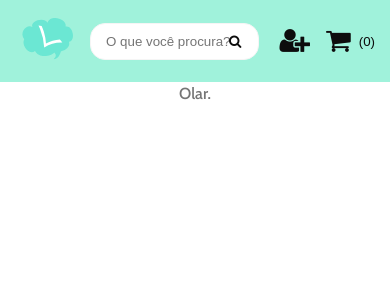
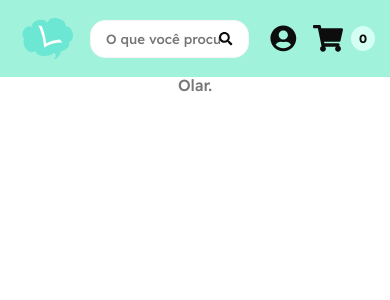
Before and after one commit to gabrielaalvescosta/livraria-liberta, a React (Create React App) app: page / in a window 390 px wide. Shown: the top 300 px of the page. Built offline with nearby package versions, Linux system fonts and the light colour scheme.

Commit message:
Header pronto (estrutura e versão mobile)

```diff
--- a/package.json
+++ b/package.json
@@ -3,8 +3,12 @@
   "version": "0.1.0",
   "private": true,
   "dependencies": {
+    "@fortawesome/fontawesome-svg-core": "^1.2.36",
+    "@fortawesome/free-brands-svg-icons": "^5.15.4",
+    "@fortawesome/free-regular-svg-icons": "^5.15.4",
+    "@fortawesome/free-solid-svg-icons": "^5.15.4",
+    "@fortawesome/react-fontawesome": "^0.1.16",
     "bootstrap": "^5.1.3",
-    "font-awesome": "^4.7.0",
     "node-sass": "^7.0.1",
     "react": "^17.0.2",
     "react-dom": "^17.0.2",
--- a/public/index.html
+++ b/public/index.html
@@ -5,10 +5,7 @@
     <meta name="viewport" content="width=device-width, initial-scale=1" />
 
     <title>Liberta</title>
-   <!-- Google Fonts -->
-   <link rel="preconnect" href="https://fonts.googleapis.com">
-   <link rel="preconnect" href="https://fonts.gstatic.com" crossorigin>
-   <link href="https://fonts.googleapis.com/css2?family=Cabin:wght@400;500;700&display=swap" rel="stylesheet">
+
   </head>
   <body>
     <noscript>You need to enable JavaScript to run this app.</noscript>
--- a/src/components/Header/Header.jsx
+++ b/src/components/Header/Header.jsx
@@ -3,6 +3,9 @@ import { NavLink } from 'react-router-dom';
 import Logo from "../../assets/Logo";
 import { Container, Wrapper, Left, Center, Botoes } from './styles'
 import './header.scss'
+import { FontAwesomeIcon } from '@fortawesome/react-fontawesome';
+import { faUserCircle, faShoppingCart, faSearch } from '@fortawesome/free-solid-svg-icons';
+
 
 export default function Header() {
 
@@ -16,19 +19,19 @@ export default function Header() {
     <Center>
     <form className="formulario">
     <input className="pesquisar" type="search" placeholder="O que você procura?" aria-label="Search"/>
-    <button className="lupa" type="submit"><i className="fa fa-search" aria-hidden="true"></i></button>
+    <button className="lupa" type="submit"><FontAwesomeIcon icon={faSearch} /></button>
     </form>
     </Center>
 
 
     <Botoes>
     <button className="cadastre-se">
-    <NavLink to="/login"><i className="fa fa-user-plus me-1"></i></NavLink>
+    <NavLink to="/login"><FontAwesomeIcon icon={faUserCircle} className="fa-user" /></NavLink>
       <NavLink to="/login" className="link-cadastre">Entre ou Cadastre-se</NavLink>
     </button>
     <button className="cadastre-se">
-    <NavLink to="/carrinho"><i className="fa fa-shopping-cart me-1"></i> </NavLink>
-    <NavLink to="/carrinho">(0)</NavLink>
+    <NavLink to="/carrinho"><FontAwesomeIcon icon={faShoppingCart} className="fa-cart" /></NavLink>
+    <NavLink to="/carrinho" className="carrinho-cont">0</NavLink>
     </button>
     </Botoes>
 
--- a/src/components/Header/header.scss
+++ b/src/components/Header/header.scss
@@ -1,3 +1,5 @@
+/* HEADER.SCSS */
+
 
 /* PESQUISA */
 
@@ -12,6 +14,7 @@
     border: 1px solid whitesmoke;
     border-radius: 15px;
     font-weight: 500;
+    font-family: var(--ff-fonte);
 }
 
 .pesquisar:hover {
@@ -33,26 +36,42 @@
 .cadastre-se {
         max-width: 120px;
         display: flex;
+        font-family: var(--ff-fonte);
         align-items: center;
         text-align: left;
         background: transparent;
         border: none;
 }
 
-.fa-user-plus, .fa-shopping-cart {
+.fa-user, .fa-cart {
         font-size: 2em !important;
         margin: 0.5rem;
 }
 
-/* MEDIA */
+/* CARRINHO */
 
-@media(max-width: 768px) {
+.carrinho-cont {
+        border-radius: 50%;
+        padding: 5px;
+        width: 24px;
+        text-align: center;
+        font-size: 0.9em;
+        font-family: var(--ff-fonte);
+        font-weight: bold;
+        background: #d6fff3;
+        color: var(--clr-preto);
+}
+
+/* MEDIA QUERIES */
+
+@media(max-width: 1490px) {
         a.link-cadastre {
                 display:none;
         }
 
         .iberta {
                 display: none;
+                max-width: 60px;
               }
 
       }
--- a/src/components/Header/styles.js
+++ b/src/components/Header/styles.js
@@ -1,3 +1,5 @@
+// STYLES.JS
+
 import styled from 'styled-components';
 
 export const Container = styled.div `
@@ -13,6 +15,7 @@ export const Wrapper = styled.div `
     width: 75vw;
     align-items: center;
     justify-content: center;
+
 
     @media(max-width: 768px) {
         width:100vw;
@@ -35,7 +38,7 @@ export const Left = styled.div `
       }
 `
 export const Center = styled.div `
-    flex: 3;
+    flex: 4;
 
 `
 export const Botoes = styled.div `
--- a/src/index.scss
+++ b/src/index.css
@@ -1,3 +1,4 @@
+@import url('https://fonts.googleapis.com/css2?family=Readex+Pro:wght@200;400;500;700&display=swap');
 
 :root {
 
@@ -11,7 +12,7 @@
 
   --mq-mobile: 768px;
   --mq-tablet: 1010px;
-
+  --ff-fonte: 'Readex Pro', sans-serif;
 }
 
 *,
@@ -20,6 +21,14 @@
   margin: 0;
   padding: 0;
   box-sizing: border-box;
+}
+
+
+body {
+  color: var(--clr-cinza-800);
+  line-height: 1.5;
+  font-family: 'Readex Pro', sans-serif;
+  font-weight: 500;
 }
 
 html, div, span, applet, object, iframe,
@@ -64,13 +73,7 @@ table {
 	border-spacing: 0;
 }
 
-body {
-  font-family: var(--ff-fonte);
-  color: var(--clr-cinza-800);
-  line-height: 1.5;
-  font-family: Cabin, sans-serif;
-  font-weight: 500;
-}
+
 
 a {
     color: var(--clr-preto);
--- a/src/index.js
+++ b/src/index.js
@@ -5,8 +5,7 @@ import {BrowserRouter} from 'react-router-dom';
 
 import App from './App';
 
-import './index.scss';
-import '../node_modules/font-awesome/css/font-awesome.min.css';
+import './index.css';
 
 ReactDOM.render(
   <BrowserRouter>
```
Also changed, not shown: 1 other file (tests, documents, lock files or other folders).
